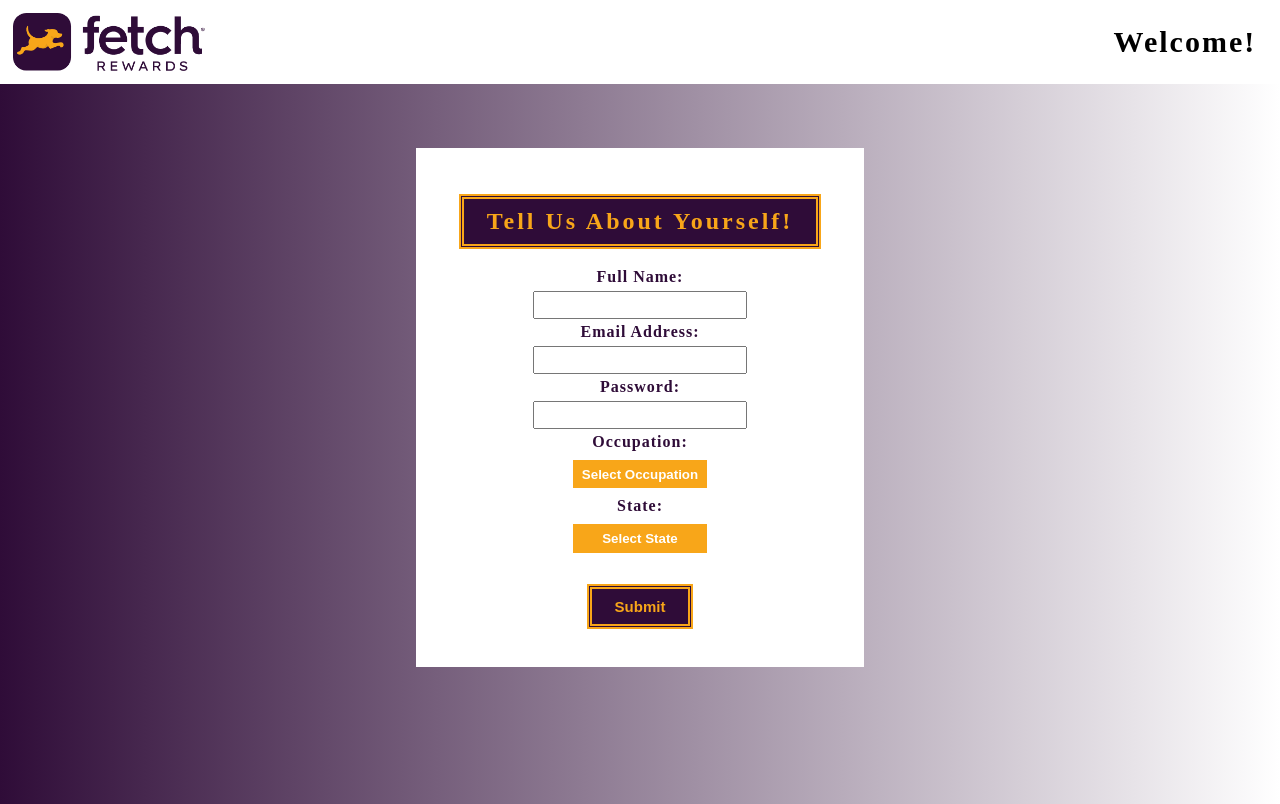
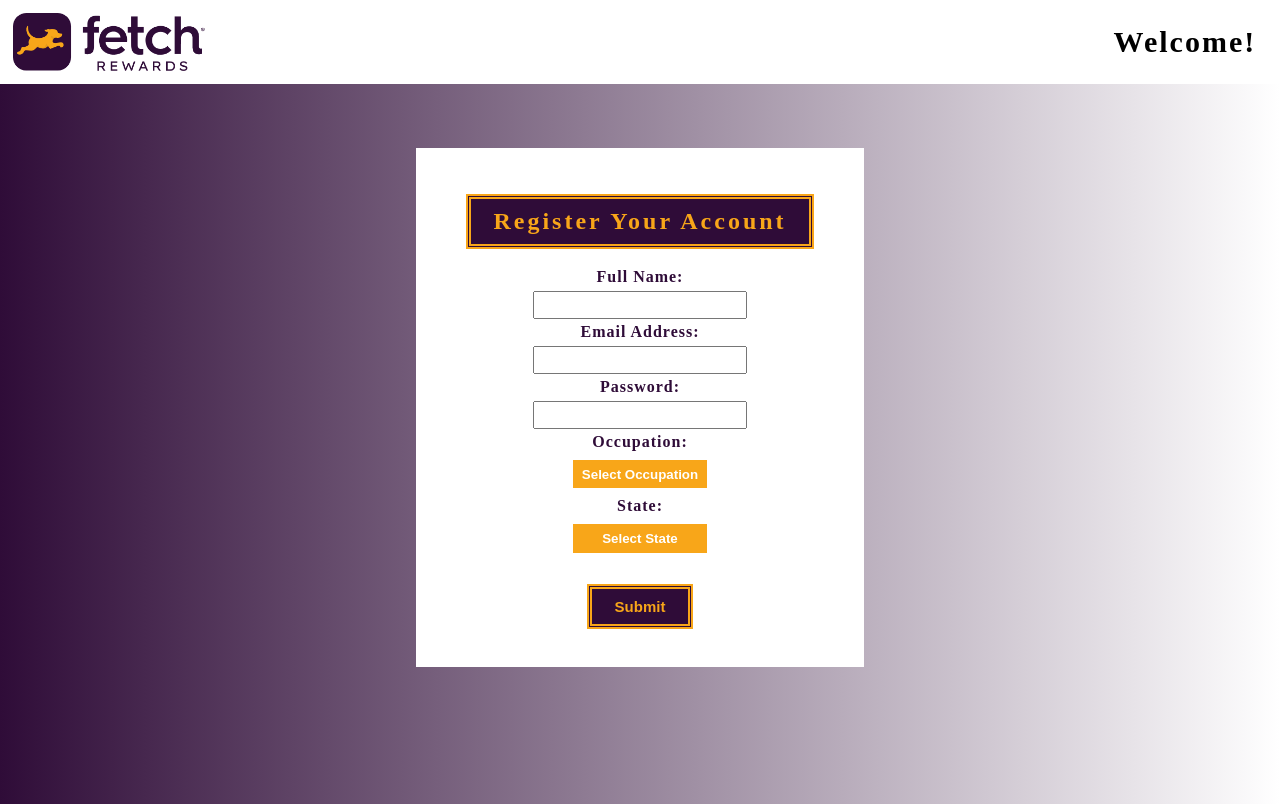
Before and after one commit to joki9448/fetchrewards-code-challenge, a React (Create React App) app: page / in a window 1280 px wide. Built offline with nearby package versions, Linux system fonts and the light colour scheme; a web font is replaced by a local one.

Commit message:
filled out readme

```diff
--- a/src/components/Form.js
+++ b/src/components/Form.js
@@ -53,7 +53,7 @@ function Form() {
     return (
         <section className="form-section">
             <form className="form" onSubmit={handleSubmit}>
-                <h2>Tell Us About Yourself!</h2>
+                <h2>Register Your Account</h2>
                 <label for="fullname">Full Name:</label>
                 <input type="text" onChange={(e) => setName(e.target.value)} value={name} name="fullname" required></input>
 
```
Also changed, not shown: 1 other file (tests, documents, lock files or other folders).
